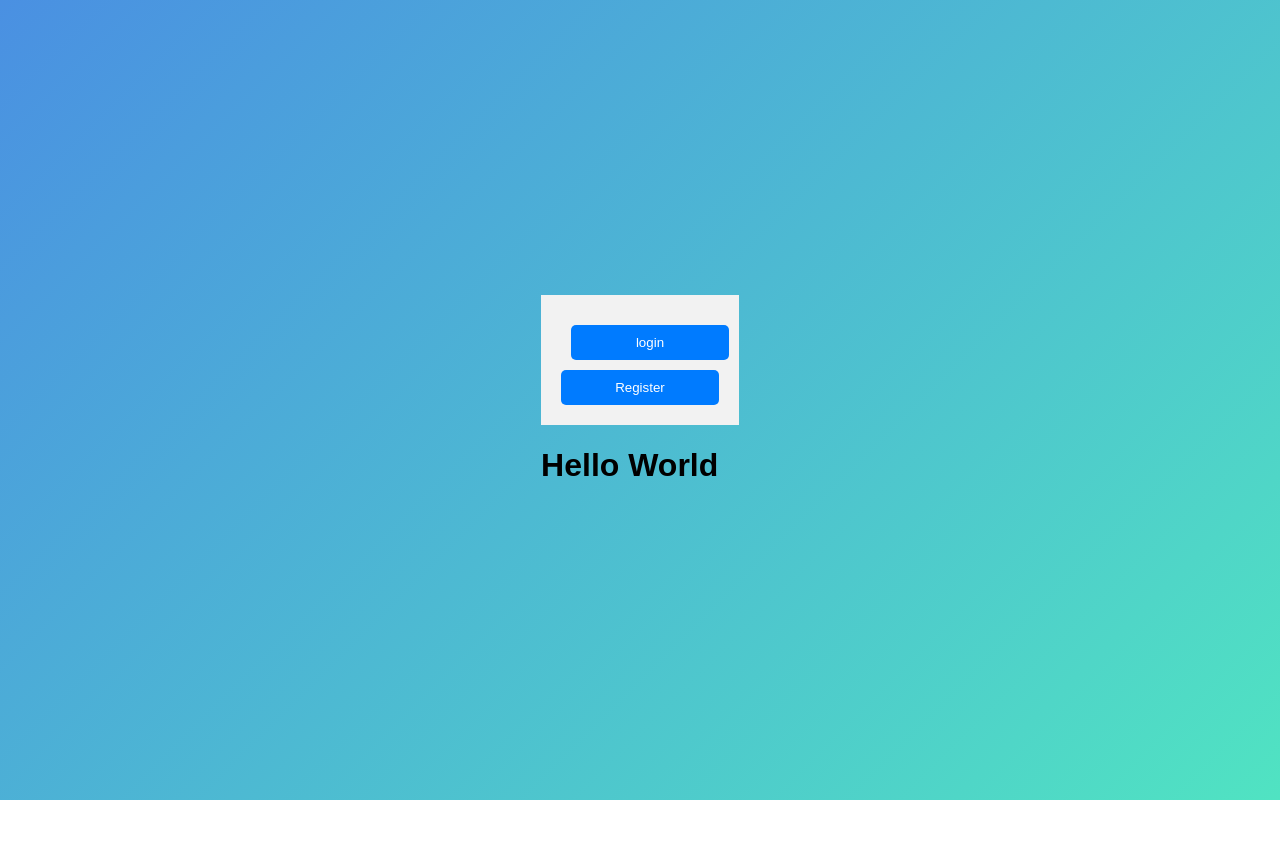
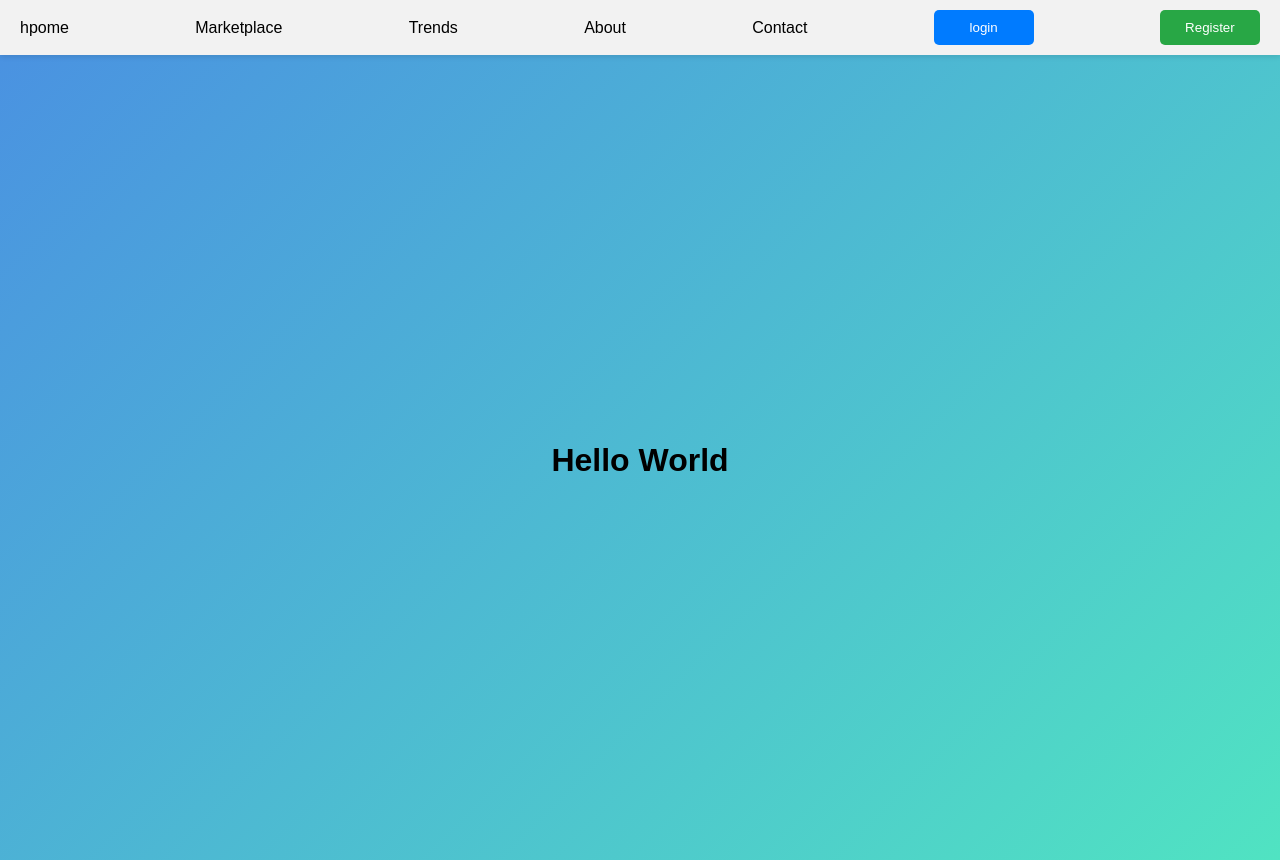
Before and after one commit to gauchansujal/react-nodejs, a React (Vite) app in the folder my-react-app/: page /home in a window 1280 px wide. Before the commit the page ends 800 px from the top, so only its background shows below. Built offline with nearby package versions, Linux system fonts and the light colour scheme.

Commit message:
added header

```diff
--- a/my-react-app/src/components/Header.jsx
+++ b/my-react-app/src/components/Header.jsx
@@ -1,9 +1,14 @@
 import {useState} from 'react';
-import './header.css';
+import './Header.css';
 
 function Header(){
     return(
         <div className ="container">
+            <p1>hpome</p1>
+            <p2>Marketplace</p2>
+            <p3>Trends</p3>
+            <p4>About</p4>
+            <p5>Contact</p5>
             <button  className="lButton">login</button>
             <button className="RButton">Register</button>
         </div>
--- a/my-react-app/src/components/header.css
+++ b/my-react-app/src/components/header.css
@@ -1,16 +1,36 @@
 
-.container {
-  text-align: center;
-  background-color: #f2f2f2;
-  padding: 20px;
+/* Reset */
+body {
+  margin: 0;
+  font-family: Arial, sans-serif;
+  padding-top: 60px
 }
 
-.lButton, .rButton {
-  margin: 10px;
+/* Container full width, flex layout */
+.container {
+  width: 100%; /* full width of window */
+  background-color: #f2f2f2;
   padding: 10px 20px;
+  display: flex;              /* flex layout */
+  justify-content: space-between; /* space between logo & buttons */
+  align-items: center;        /* vertically center items */
+  box-shadow: 0 2px 5px rgba(0,0,0,0.1);
+  position: fixed; /* stick to top */
+  top: 0;          /* top edge of the window */
+  left: 0;         /* left edge */
+  z-index: 1000;
+
+  box-sizing: border-box; /* include padding in width */
+}
+
+/* Buttons */
+.lButton, .RButton {
+  display:block;
+
   border: none;
   border-radius: 5px;
   cursor: pointer;
+  width: 100px;
 }
 
 .lButton {
@@ -18,7 +38,7 @@
   color: white;
 }
 
-.rButton {
+.RButton {
   background-color: #28a745;
   color: white;
 }
--- a/my-react-app/src/pages/home.jsx
+++ b/my-react-app/src/pages/home.jsx
@@ -3,11 +3,13 @@ import Header from "../components/Header"; // ✅ capital H
 
 function Home() {
   return (
+
     <div>
-      <Header /> {/* 👈 your header component */}
+     <Header />
       <h1>Hello World</h1>
     </div>
   );
+
 }
 
 export default Home;
```
